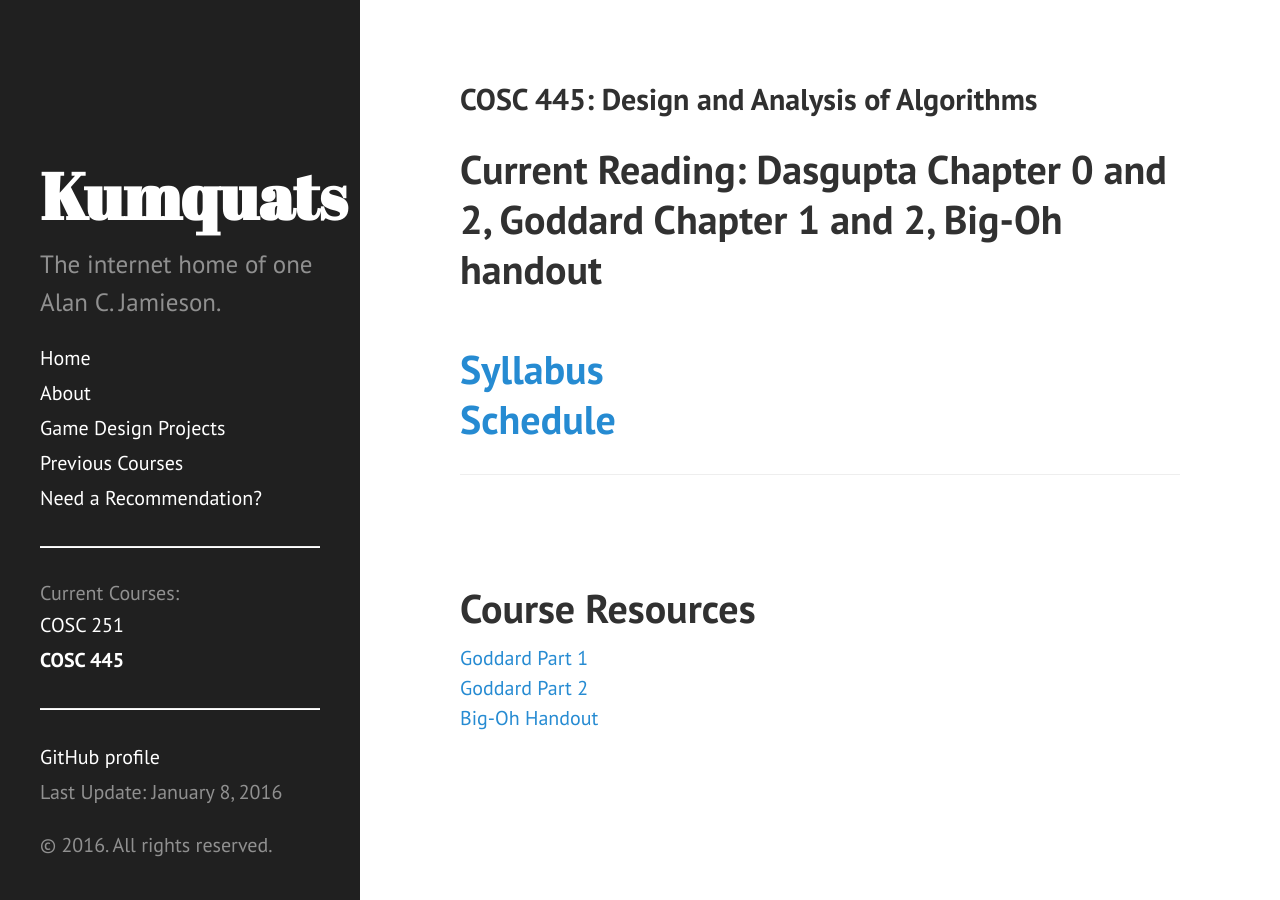
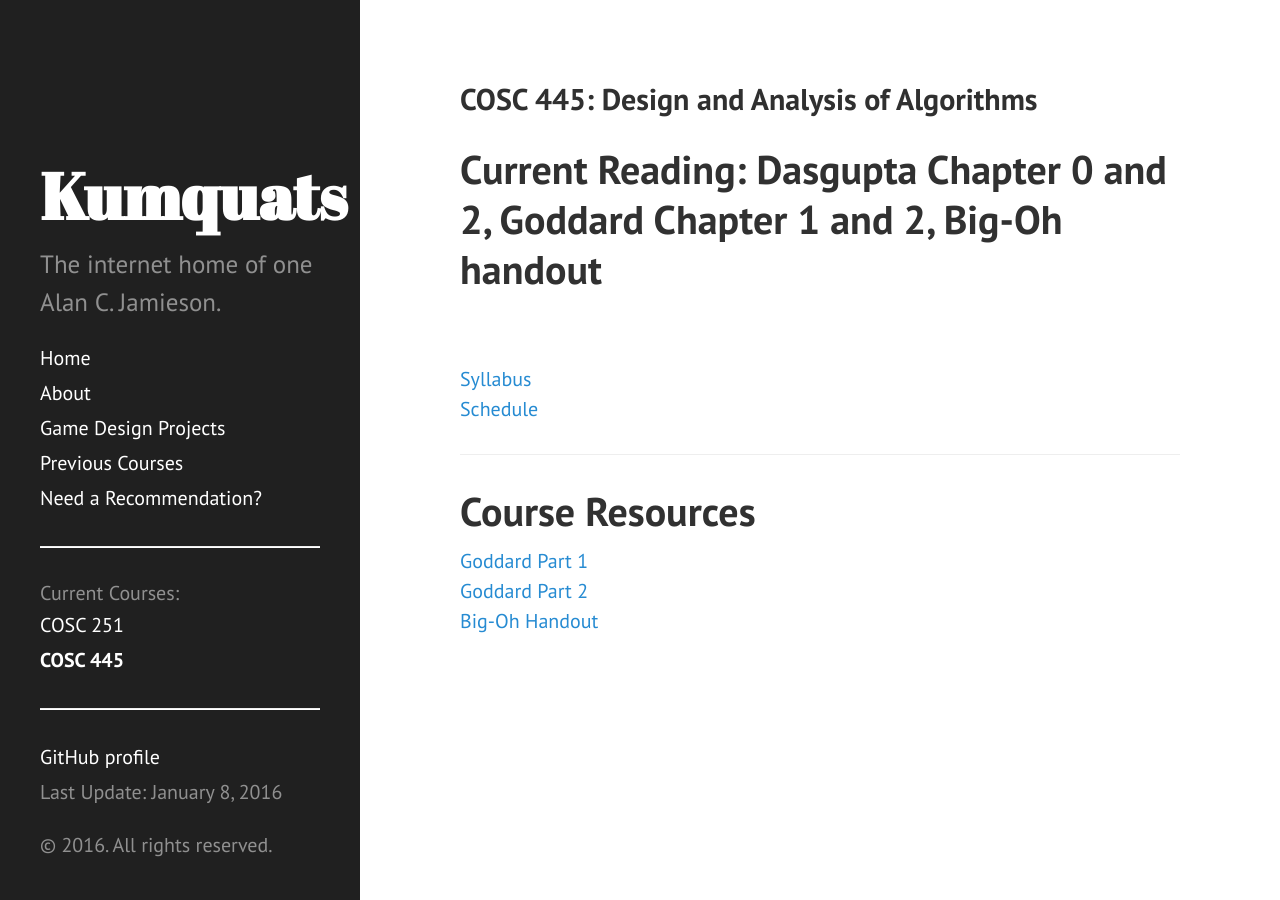
Before and after one commit to ripark/ripark.github.io, a Jekyll site: the page built from s16/cosc445.html, in a window 1280 px wide. Built offline with Jekyll 4.4.1, drawn with Linux system fonts in a browser that asks for light colours; Markdown is read by kramdown in place of the engine named in the settings.

Commit message:
445 update

```diff
--- a/s16/cosc445.html
+++ b/s16/cosc445.html
@@ -4,7 +4,7 @@ title: "COSC 445: Design and Analysis of Algorithms"
 shorttitle: "COSC 445"
 ---
 
-<h1> Current Reading: Dasgupta Chapter 0 and 2, Goddard Chapter 1 and 2, Big-Oh handout
+<h1> Current Reading: Dasgupta Chapter 0 and 2, Goddard Chapter 1 and 2, Big-Oh handout</h1>
 <br>
 <br>
 <a href="http://ripark.github.io/s16/COSC445SillyBus.pdf">Syllabus</a>
@@ -12,7 +12,6 @@ shorttitle: "COSC 445"
 <a href="http://ripark.github.io/s16/COSC445Sched.pdf">Schedule</a>
 <br>
 <hr>
-<br>
 <h1>Course Resources</h1>
 <a href="http://faculty.smcm.edu/acjamieson/s14/Goddardpart1.pdf">Goddard Part 1</a>
 <br>
```
